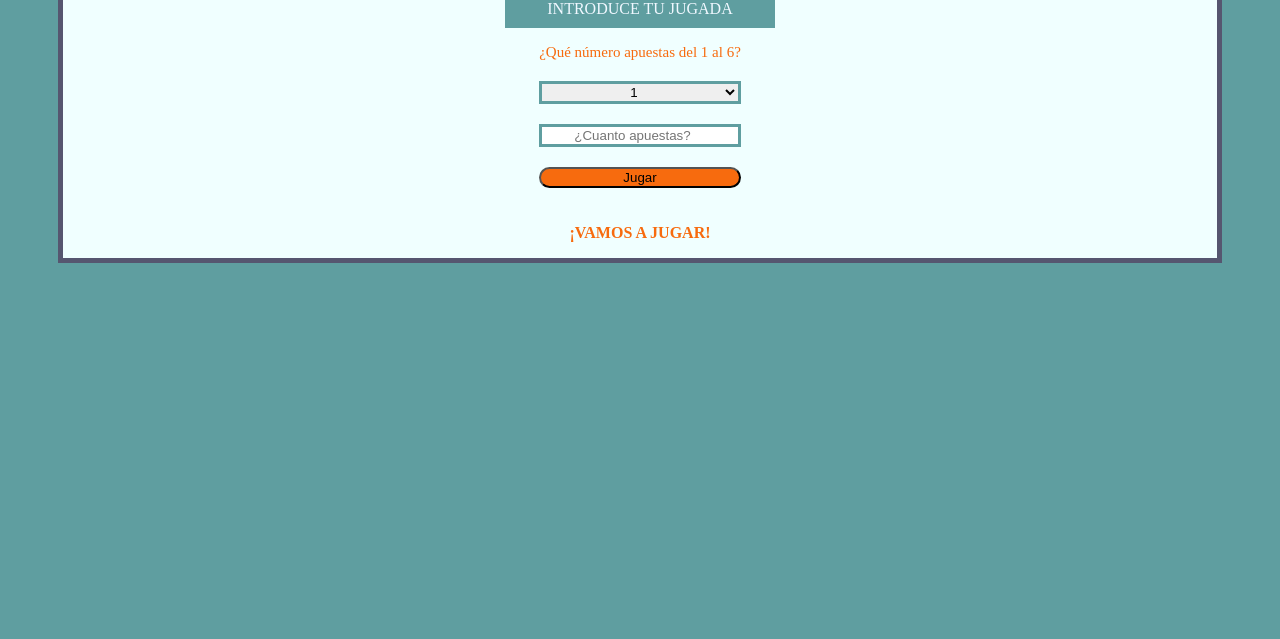
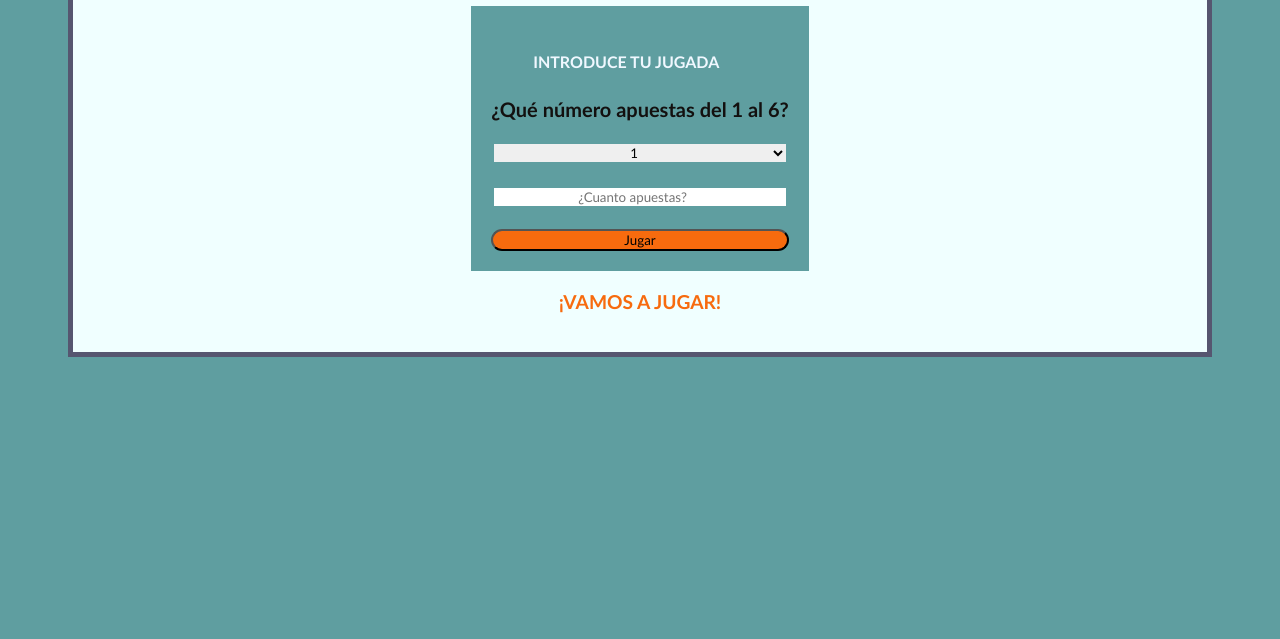
Before and after one commit to Adalab/modulo-2-evaluacion-intermedia-Carmenyo, a plain HTML site: page index.html in a window 1280 px wide. Shown: the part 161-800 px from the top of the page. Drawn offline with Linux system fonts and the light colour scheme.

Commit message:
finish layout

```diff
--- a/index.html
+++ b/index.html
@@ -11,6 +11,7 @@
 <body>
     <div class="container">
     <h1 class="title">Dados y Apuestas</h1>
+    <div class= "container2">
       <p class="subtitle">Introduce tu jugada</p>
       <form class="form">
         <label class="question" for="number">¿Qué número apuestas del 1 al 6?</label>
@@ -30,7 +31,7 @@
         placeholder="¿Cuanto apuestas?"/>
 
         <input type="submit" value="Jugar" class="js-submit button" />
-
+       </div>
         <p class="indication js-indication">¡Vamos a Jugar!</p>
 
         <p class="js-player money">Saldo: 50€</p>
--- a/styles/main.css
+++ b/styles/main.css
@@ -1,3 +1,7 @@
+* {
+    font-family: 'Gill Sans', 'Gill Sans MT', Calibri, 'Trebuchet MS', sans-serif;
+}
+
 body {
   background-color: cadetblue;
 }
@@ -9,19 +13,26 @@ body {
   border: solid 5px rgb(86, 86, 112);
   align-items: center;
   text-align: center;
-  margin: 50px;
+  margin: 60px;
+  padding: 20px;
 }
 
 .title {
   color: rgb(247, 107, 14);
 }
 
+.container2{
+    background-color: cadetblue;
+    padding: 20px;
+}
+
 .subtitle {
-  background-color: cadetblue;
   width: 250px;
   color: aliceblue;
   text-transform: uppercase;
   padding: 10px;
+  font-weight: 600;
+
 }
 
 .form {
@@ -31,9 +42,9 @@ body {
 }
 
 .question {
-  font-size: 15px;
-  color: rgb(247, 107, 14);
-  font-weight: 300;
+  font-size: 20px;
+  color: rgb(19, 16, 15);
+  font-weight: 900;
   text-align: center;
 }
 .select {
@@ -47,6 +58,7 @@ body {
 }
 .indication {
   text-transform: uppercase;
+  font-size: larger;
   font-weight: bolder;
   color: rgb(247, 107, 14);
 }
```
